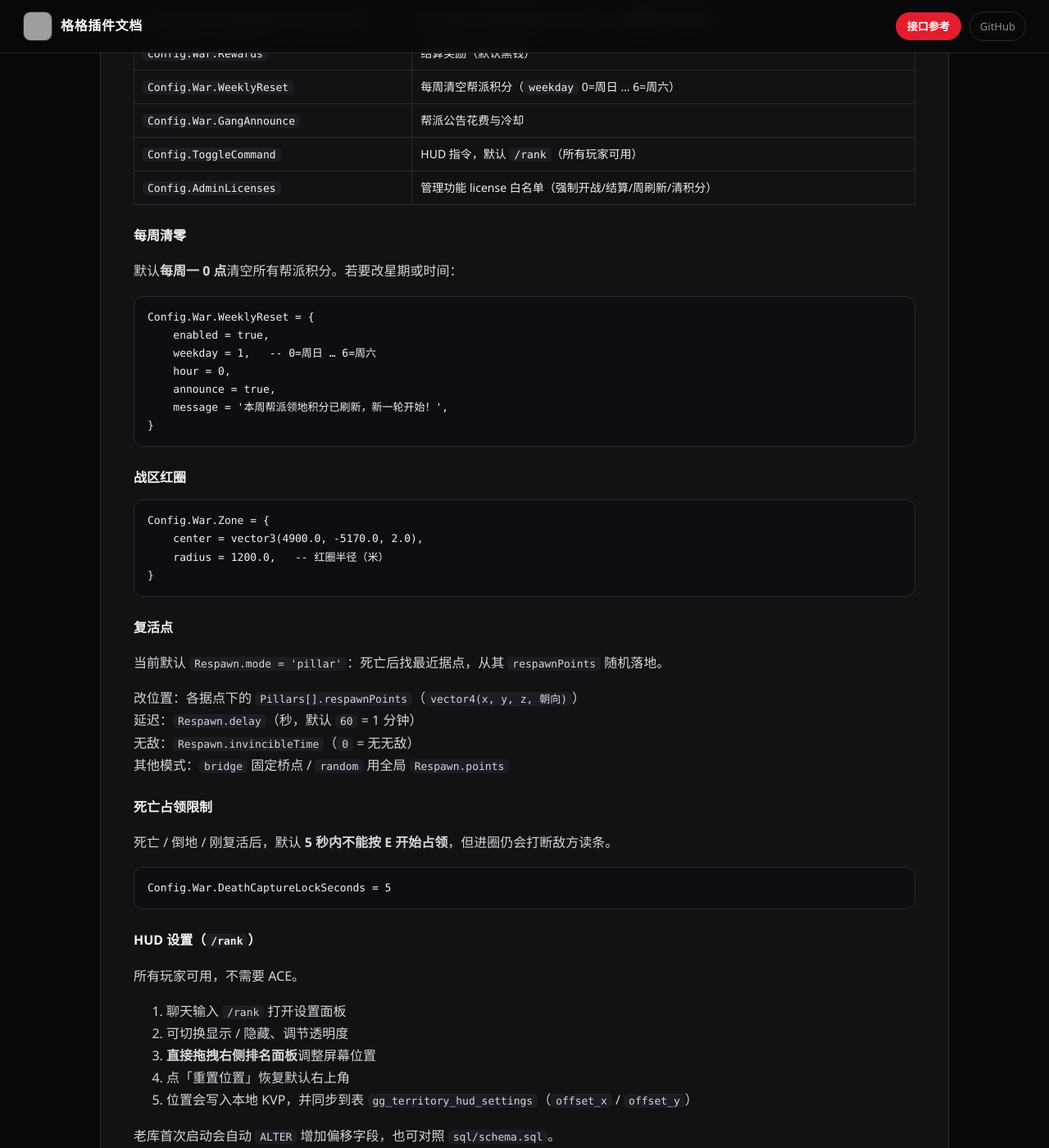
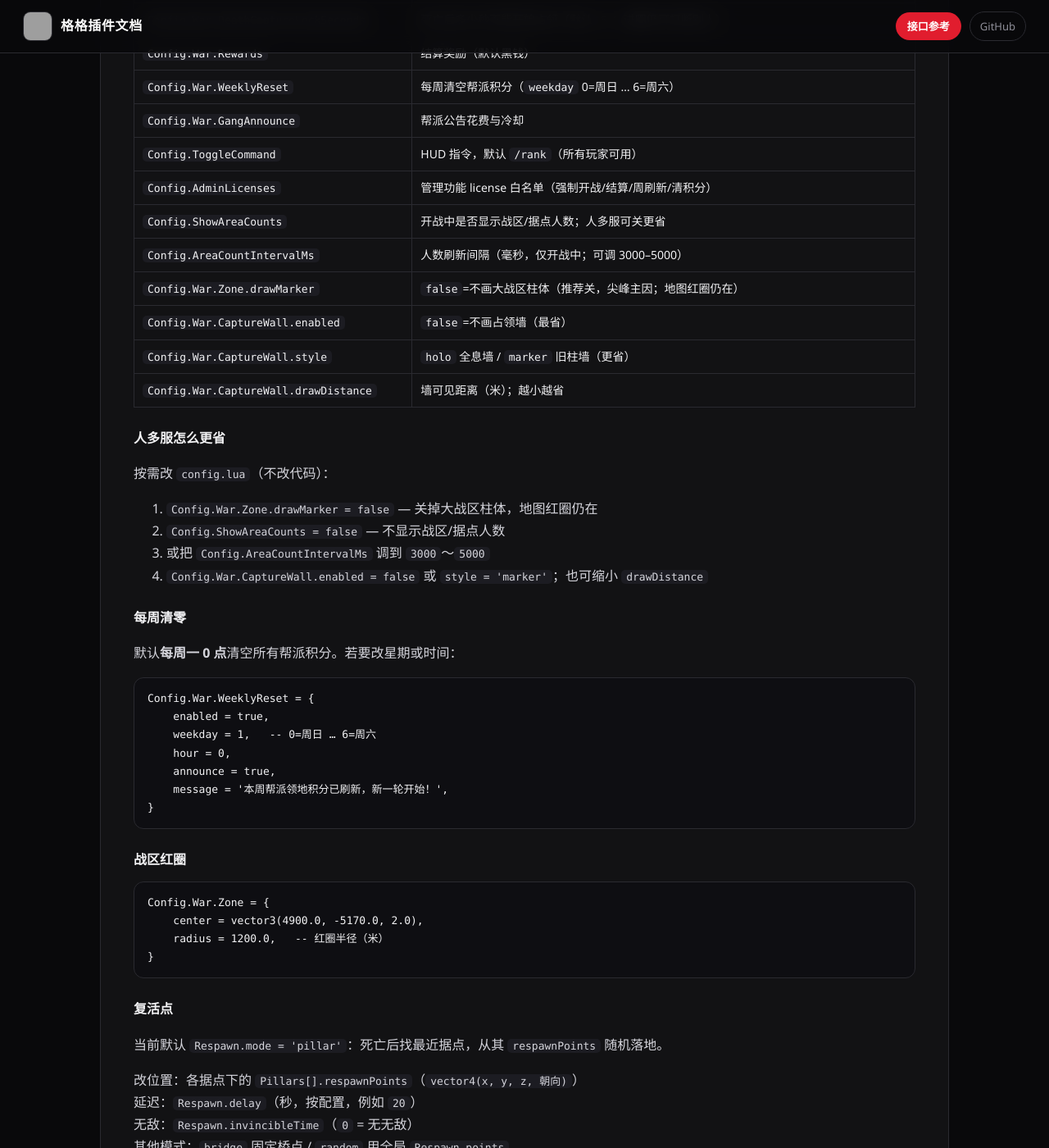
Before and after one commit to gege806/gege-docs, a Jekyll site: the page built from plugins/gg-territory-rank.md, in a window 1280 px wide and 1400 px high, scrolled down 3424 px. Shown: the whole window at 82% size. Built offline with Jekyll 4.4.1, drawn with Linux system fonts in a browser that asks for light colours; some of the changed text lies outside the part shown; grey boxes are pictures that could not be loaded.

Commit message:
docs(gg_territory_rank): sync v2.6.13 perf fixes and tuning tips
Co-authored-by: Cursor <cursoragent@cursor.com>

```diff
--- a/plugins/gg-territory-rank.md
+++ b/plugins/gg-territory-rank.md
@@ -138,6 +138,21 @@ ensure gg_territory_rank
 | `Config.War.GangAnnounce` | 帮派公告花费与冷却 |
 | `Config.ToggleCommand` | HUD 指令，默认 `/rank`（所有玩家可用） |
 | `Config.AdminLicenses` | 管理功能 license 白名单（强制开战/结算/周刷新/清积分） |
+| `Config.ShowAreaCounts` | 开战中是否显示战区/据点人数；人多服可关更省 |
+| `Config.AreaCountIntervalMs` | 人数刷新间隔（毫秒，仅开战中；可调 3000–5000） |
+| `Config.War.Zone.drawMarker` | `false`=不画大战区柱体（推荐关，尖峰主因；地图红圈仍在） |
+| `Config.War.CaptureWall.enabled` | `false`=不画占领墙（最省） |
+| `Config.War.CaptureWall.style` | `holo` 全息墙 / `marker` 旧柱墙（更省） |
+| `Config.War.CaptureWall.drawDistance` | 墙可见距离（米）；越小越省 |
+
+### 人多服怎么更省
+
+按需改 `config.lua`（不改代码）：
+
+1. `Config.War.Zone.drawMarker = false` — 关掉大战区柱体，地图红圈仍在
+2. `Config.ShowAreaCounts = false` — 不显示战区/据点人数
+3. 或把 `Config.AreaCountIntervalMs` 调到 `3000`～`5000`
+4. `Config.War.CaptureWall.enabled = false` 或 `style = 'marker'`；也可缩小 `drawDistance`
 
 ### 每周清零
 
@@ -167,7 +182,7 @@ Config.War.Zone = {
 当前默认 `Respawn.mode = 'pillar'`：死亡后找最近据点，从其 `respawnPoints` 随机落地。
 
 - 改位置：各据点下的 `Pillars[].respawnPoints`（`vector4(x, y, z, 朝向)`）
-- 延迟：`Respawn.delay`（秒，默认 `60` = 1 分钟）
+- 延迟：`Respawn.delay`（秒，按配置，例如 `20`）
 - 无敌：`Respawn.invincibleTime`（`0` = 无无敌）
 - 其他模式：`bridge` 固定桥点 / `random` 用全局 `Respawn.points`
 
@@ -225,6 +240,19 @@ Config.AdminLicenses = {
 ---
 
 ## 更新日志
+
+### v2.6.13
+
+- 服务端占点扫描改为每 tick 只扫一遍全服玩家（按据点分桶）
+- 排名同步不再对每个玩家重复统计战区人数
+- 占领进度全服推送改为有变化或满约 1 秒再发；未开战时占点循环拉长等待
+- 配置注释统一为行尾中文说明
+
+### v2.6.8 ~ v2.6.12
+
+- 客户端全息墙与战区绘制优化（绘制距离、LOD、非绘制时降频）
+- 大战区柱体、人数刷新间隔可配置；人数统计仅开战中跑
+- 修复墙体闪烁、墙面文字在非占领态丢失等问题
 
 ### v2.6.7
 
```
Also changed, not shown: other parts of plugins/gg-territory-rank.md (+1 -1 lines).
